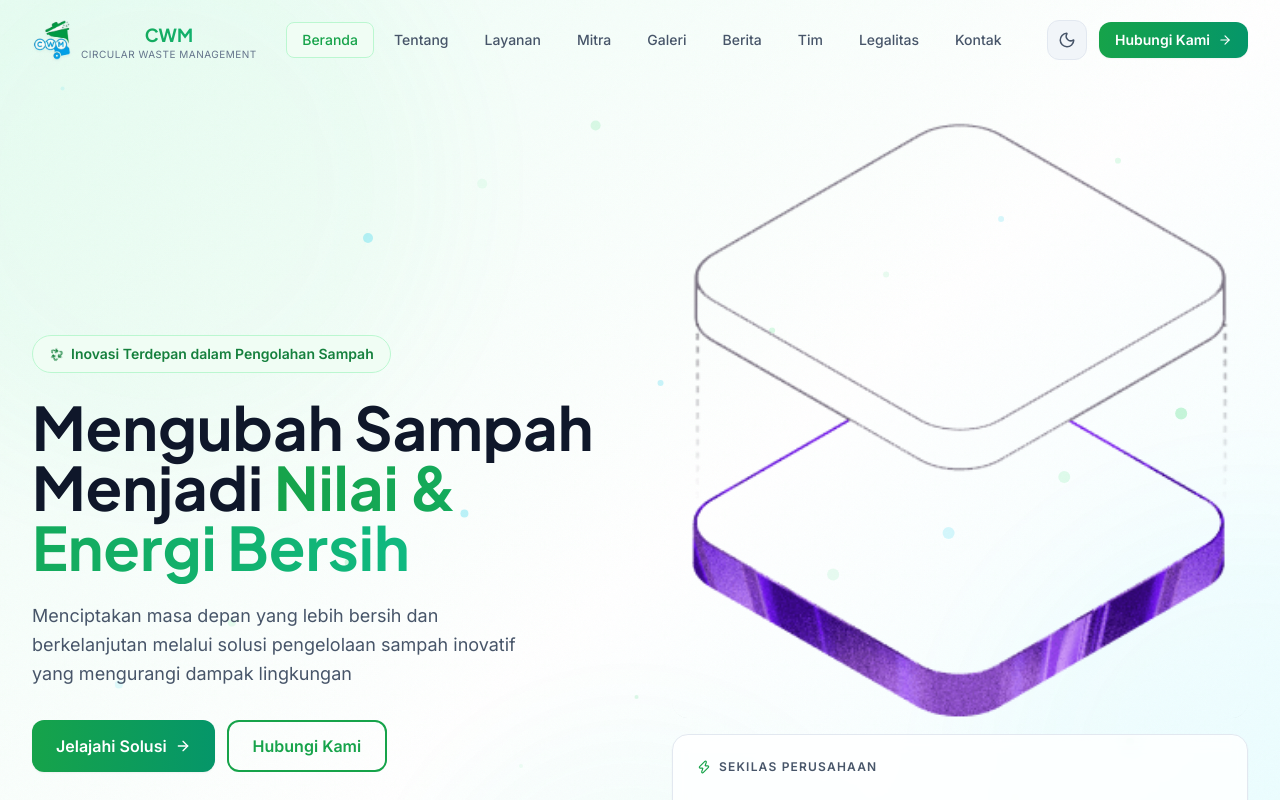
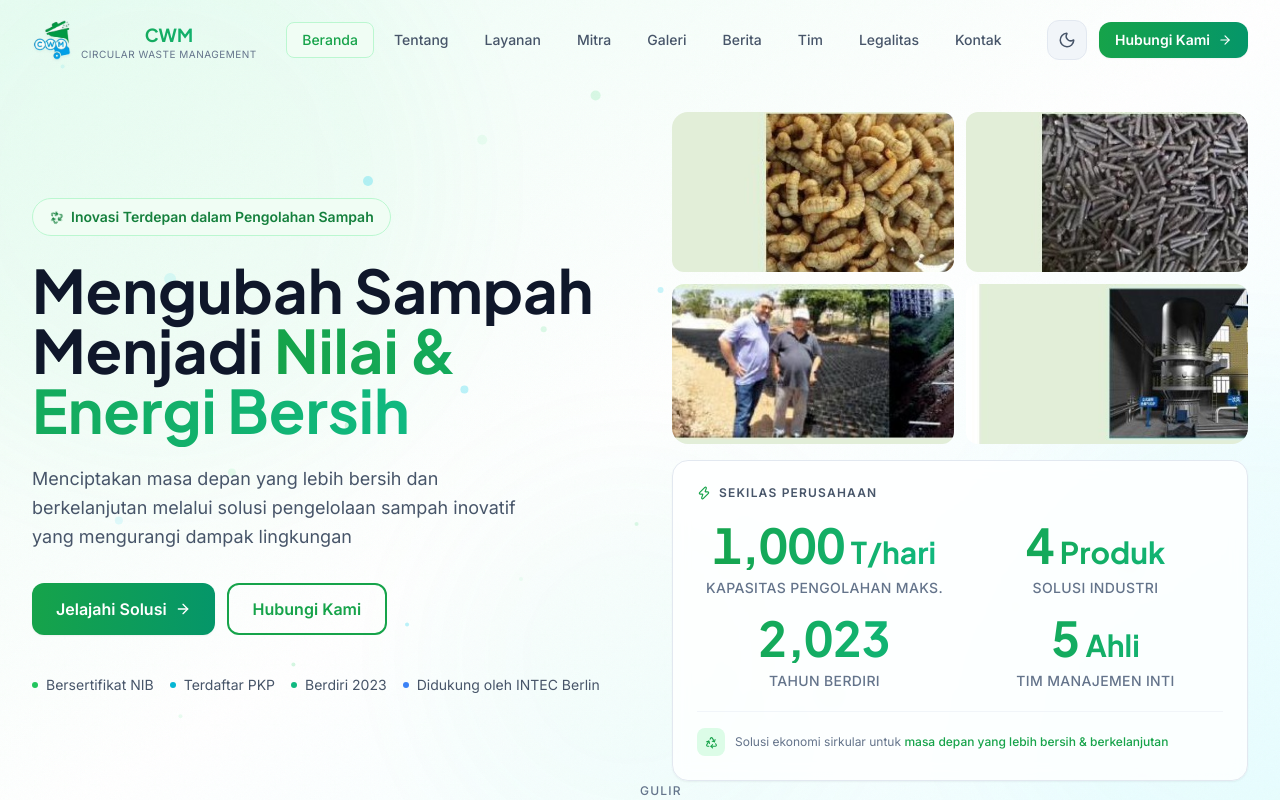
Before and after one commit to jaklon/cwm-web-profile, a React (Vite) app: page / in a window 1280 px wide. Shown: the top 800 px of the page. Built offline with nearby package versions, Linux system fonts and the light colour scheme.

Commit message:
feat: replace hero image with 2x2 product mosaic grid using real CWM photos

```diff
--- a/src/components/sections/Hero.jsx
+++ b/src/components/sections/Hero.jsx
@@ -26,6 +26,14 @@ const itemVariants = {
   visible:  { opacity: 1, y: 0, transition: { duration: 0.7, ease: [0.25, 0.1, 0.25, 1] } },
 };
 
+// 4 product images untuk mosaic grid kanan
+const PRODUCT_IMAGES = [
+  { src: '/images/products/bsf-maggot-closeup.jpg',       alt: 'BSF — Budidaya Maggot',            label: 'BSF Organik'   },
+  { src: '/images/products/rdf-briquette-product.jpg',    alt: 'RDF/BBJP — Briket Bahan Bakar',    label: 'RDF/BBJP'      },
+  { src: '/images/products/geocell-field-installation.jpg', alt: 'Geocell — Infrastruktur Jalan', label: 'Geocell'       },
+  { src: '/images/products/gasification-plant-render.jpg', alt: 'Gasifikasi — Pembangkit Listrik', label: 'Gasifikasi'   },
+];
+
 function scrollTo(href) {
   const el = document.querySelector(href);
   if (el) el.scrollIntoView({ behavior: 'smooth' });
@@ -49,7 +57,7 @@ export default function Hero() {
       <div className="aurora-blob w-[160px] h-[160px] sm:w-[400px] sm:h-[400px] bg-emerald-400/15 bottom-0 left-1/3"
            style={{ animationDelay: '6s' }} />
 
-      {/* Floating particles — hidden on mobile for performance */}
+      {/* Floating particles */}
       <div className="hidden sm:block absolute inset-0 pointer-events-none">
       {PARTICLES.map((p) => (
         <motion.div
@@ -160,20 +168,42 @@ export default function Hero() {
             </motion.div>
           </motion.div>
 
-          {/* Right — image + stats */}
+          {/* Right — product image mosaic + stats */}
           <motion.div
             initial={{ opacity: 0, x: 40 }}
             animate={{ opacity: 1, x: 0 }}
             transition={{ duration: 0.8, delay: 0.5, ease: [0.25, 0.1, 0.25, 1] }}
             className="space-y-4"
           >
-            {/* Hero image */}
-            <div className="rounded-2xl overflow-hidden h-64 sm:h-80 lg:h-auto">
-              <img
-                src="/src/assets/hero.png"
-                alt="PT. CWM Industrial Facility"
-                className="w-full h-full object-cover rounded-2xl shadow-xl"
-              />
+            {/* 2x2 product image mosaic */}
+            <div className="grid grid-cols-2 gap-3 rounded-2xl overflow-hidden">
+              {PRODUCT_IMAGES.map((img, i) => (
+                <motion.div
+                  key={img.alt}
+                  className="relative overflow-hidden rounded-xl group cursor-pointer"
+                  initial={{ opacity: 0, scale: 0.95 }}
+                  animate={{ opacity: 1, scale: 1 }}
+                  transition={{ delay: 0.6 + i * 0.1, duration: 0.5 }}
+                  whileHover={{ scale: 1.02 }}
+                >
+                  <img
+                    src={img.src}
+                    alt={img.alt}
+                    className="w-full h-32 sm:h-40 object-cover transition-transform duration-500 group-hover:scale-110"
+                  />
+                  {/* Overlay label */}
+                  <div className="absolute inset-0 bg-gradient-to-t from-slate-900/70 via-transparent to-transparent opacity-0 group-hover:opacity-100 transition-opacity duration-300" />
+                  <span className="
+                    absolute bottom-2 left-2 right-2
+                    text-[10px] font-semibold text-white
+                    bg-black/40 backdrop-blur-sm rounded-md px-2 py-1
+                    opacity-0 group-hover:opacity-100 transition-opacity duration-300
+                    text-center
+                  ">
+                    {img.label}
+                  </span>
+                </motion.div>
+              ))}
             </div>
 
             {/* Compact stats card */}
```
